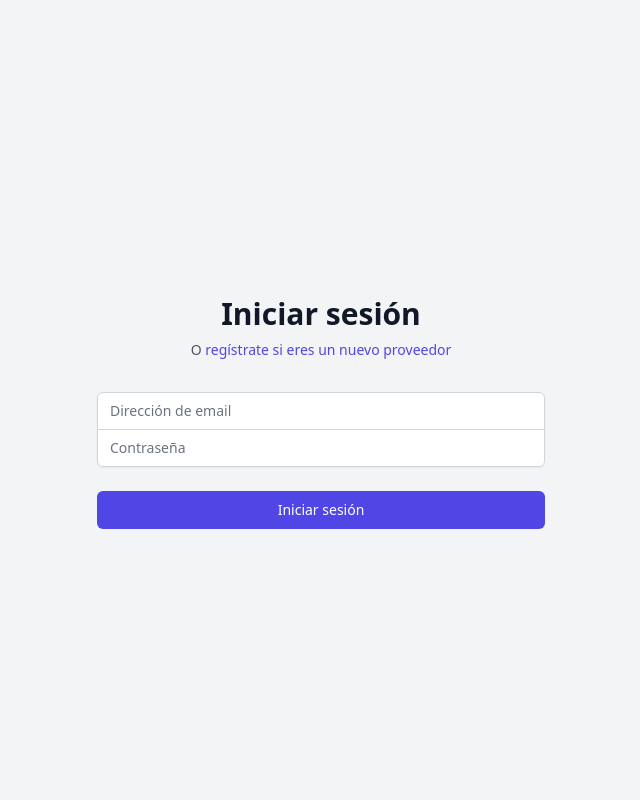
After one commit to davikormz/gestion-placas-web, a Flask app: page /login in a window 1280 px wide. The commit adds this page. Shown: the whole page, without its empty margins (319-959 px from the left). Run offline with Flask 3, Linux system fonts and the light colour scheme; some libraries are stand-ins or nearby versions.

Commit message:
Implementa autenticación, registro y filtrado de proveedores

```diff
--- a/app.py
+++ b/app.py
@@ -1,8 +1,21 @@
 import os
 import pymysql
-from flask import Flask, render_template, jsonify, request
+# importaciones para login y seguridad
+from flask import Flask, render_template, jsonify, request, flash, redirect, url_for
+from flask_login import LoginManager, UserMixin, login_user, logout_user, login_required, current_user
+from werkzeug.security import generate_password_hash, check_password_hash
 
 app = Flask(__name__)
+
+# --- Clave Secreta ---
+app.config['SECRET_KEY'] = os.environ.get('SECRET_KEY', 'clave-secreta-para-desarrollo-local')
+
+# --- Configuración de Flask-Login ---
+login_manager = LoginManager()
+login_manager.init_app(app)
+login_manager.login_view = 'login'
+login_manager.login_message = 'Por favor, inicia sesión para ver esta página.'
+login_manager.login_message_category = 'info'
 
 def get_db_connection():
     return pymysql.connect(
@@ -14,25 +27,61 @@ def get_db_connection():
         cursorclass=pymysql.cursors.DictCursor
     )
 
+# --- Clase de Usuario para Flask-Login ---
+class Proveedor(UserMixin):
+    def __init__(self, id, email, password_hash):
+        self.id = id
+        self.email = email
+        self.password_hash = password_hash
+
+    def get_id(self):
+        return self.id
+
+# --- "Cargador de Usuario" para Flask-Login ---
+@login_manager.user_loader
+def load_user(user_id):
+    conn = get_db_connection()
+    with conn.cursor() as cursor:
+        cursor.execute("SELECT * FROM proveedores WHERE id = %s", (user_id,))
+        user_data = cursor.fetchone()
+    conn.close()
+
+    if user_data:
+        return Proveedor(id=user_data['id'], email=user_data['email'], password_hash=user_data['password_hash'])
+
+    return None
+
+# --- Tus rutas existentes (Completas y Protegidas) ---
+
 @app.route('/')
+@login_required
 def index():
     return render_template('envios.html')
 
 @app.route('/api/placas')
+@login_required
 def get_placas():
     conn = get_db_connection()
     with conn.cursor() as cursor:
-        cursor.execute("SELECT * FROM placas")
+        # ---- MODIFICADO ----
+        # Filtramos por el email del usuario logueado
+        # (Asumiendo que 'placas' también tiene una columna 'destinatario')
+        cursor.execute("SELECT * FROM placas WHERE destinatario = %s", (current_user.email,))
         placas = cursor.fetchall()
     conn.close()
     return jsonify(placas)
 
 @app.route('/api/placas_con_costos')
+@login_required
 def get_placas_con_costos():
     conn = get_db_connection()
     with conn.cursor() as cursor:
-        cursor.execute("SELECT * FROM placas")
+        # ---- MODIFICADO ----
+        # Filtramos 'placas' por el email del usuario logueado
+        cursor.execute("SELECT * FROM placas WHERE destinatario = %s", (current_user.email,))
         placas = cursor.fetchall()
+
+        # 'costos' parece ser una tabla genérica, así que la traemos completa
         cursor.execute("SELECT * FROM costos")
         costos = cursor.fetchall()
     conn.close()
@@ -62,39 +111,114 @@ def get_placas_con_costos():
     return jsonify(result)
 
 @app.route('/api/costos')
+@login_required
 def get_costos():
     conn = get_db_connection()
     with conn.cursor() as cursor:
-        cursor.execute("SELECT * FROM costos")
+        cursor.execute("SELECT * FROM costos") # Esta tabla es genérica, sin filtro
         costos = cursor.fetchall()
     conn.close()
     return jsonify(costos)
 
 @app.route('/api/envios')
+@login_required
 def get_envios():
     conn = get_db_connection()
     with conn.cursor() as cursor:
-        cursor.execute("SELECT * FROM envios")
+        # ---- MODIFICADO ----
+        # ¡Esta es la modificación clave para 'envios.html'!
+        # Solo trae los envíos cuyo 'destinatario' es el email del usuario logueado
+        cursor.execute("SELECT * FROM envios WHERE destinatario = %s", (current_user.email,))
         envios = cursor.fetchall()
     conn.close()
     return jsonify(envios)
 
 @app.route('/envios')
+@login_required
 def envios_page():
     return render_template('envios.html')
 
 @app.route('/api/papeles')
+@login_required
 def get_papeles():
     conn = get_db_connection()
     with conn.cursor() as cursor:
-        cursor.execute("SELECT * FROM papeles")
+        cursor.execute("SELECT * FROM papeles") # Esta tabla es genérica, sin filtro
         papeles = cursor.fetchall()
     conn.close()
     return jsonify(papeles)
 
 @app.route('/cotizacion')
+@login_required
 def cotizacion_page():
     return render_template('cotizacion.html')
 
+# --- NUEVAS RUTAS DE AUTENTICACIÓN ---
+
+@app.route('/login', methods=['GET', 'POST'])
+def login():
+    if current_user.is_authenticated:
+        return redirect(url_for('envios_page'))
+
+    if request.method == 'POST':
+        email = request.form['email']
+        password = request.form['password']
+
+        conn = get_db_connection()
+        with conn.cursor() as cursor:
+            cursor.execute("SELECT * FROM proveedores WHERE email = %s", (email,))
+            user_data = cursor.fetchone()
+        conn.close()
+
+        if user_data:
+            proveedor_obj = Proveedor(id=user_data['id'], email=user_data['email'], password_hash=user_data['password_hash'])
+            if check_password_hash(proveedor_obj.password_hash, password):
+                login_user(proveedor_obj)
+                flash('Inicio de sesión exitoso.', 'success')
+                next_page = request.args.get('next')
+                return redirect(next_page or url_for('envios_page'))
+
+        flash('Email o contraseña incorrectos. Intenta de nuevo.', 'danger')
+
+    return render_template('login.html')
+
+@app.route('/logout')
+@login_required
+def logout():
+    logout_user()
+    flash('Has cerrado sesión.', 'info')
+    return redirect(url_for('login'))
+
+@app.route('/register', methods=['GET', 'POST'])
+def register():
+    if current_user.is_authenticated:
+        return redirect(url_for('envios_page'))
+
+    if request.method == 'POST':
+        email = request.form['email']
+        password = request.form['password']
+
+        conn = get_db_connection()
+        with conn.cursor() as cursor:
+            cursor.execute("SELECT * FROM proveedores WHERE email = %s", (email,))
+            existing_user = cursor.fetchone()
+
+            if existing_user:
+                flash('Ese email ya está registrado. Por favor, inicia sesión.', 'warning')
+                return redirect(url_for('login'))
+
+            hashed_password = generate_password_hash(password)
+            cursor.execute("INSERT INTO proveedores (email, password_hash) VALUES (%s, %s)",
+                           (email, hashed_password))
+            conn.commit()
+
+        conn.close()
+
+        flash('¡Registro exitoso! Ahora puedes iniciar sesión.', 'success')
+        return redirect(url_for('login'))
+
+    return render_template('register.html')
+
+
 if __name__ == '__main__':
     app.run(host='0.0.0.0', port=5000, debug=False)
--- a/requirements.txt
+++ b/requirements.txt
@@ -4,3 +4,4 @@ mysql-connector-python==9.2.0
 Jinja2
 Requests
 gunicorn
+Flask-Login
--- /dev/null
+++ b/templates/base.html
@@ -0,0 +1,40 @@
+<!DOCTYPE html>
+<html lang="es">
+<head>
+    <meta charset="UTF-8">
+    <meta name="viewport" content="width=device-width, initial-scale=1.0">
+    <title>Gestión de Proveedores</title>
+    <!-- Cargar Tailwind CSS para un diseño limpio -->
+    <script src="https://cdn.tailwindcss.com"></script>
+    <style>
+        /* Estilos simples para las alertas de 'flash' */
+        .alert-success { background-color: #d4edda; color: #155724; padding: 0.75rem; border: 1px solid #c3e6cb; border-radius: 0.25rem; margin-bottom: 1rem; }
+        .alert-danger { background-color: #f8d7da; color: #721c24; padding: 0.75rem; border: 1px solid #f5c6cb; border-radius: 0.25rem; margin-bottom: 1rem; }
+        .alert-info { background-color: #d1ecf1; color: #0c5460; padding: 0.75rem; border: 1px solid #bee5eb; border-radius: 0.25rem; margin-bottom: 1rem; }
+        .alert-warning { background-color: #fff3cd; color: #856404; padding: 0.75rem; border: 1px solid #ffeeba; border-radius: 0.25rem; margin-bottom: 1rem; }
+    </style>
+</head>
+<body class="bg-gray-100 font-sans antialiased">
+    <div class="min-h-screen flex items-center justify-center py-12 px-4 sm:px-6 lg:px-8">
+        <div class="max-w-md w-full space-y-8">
+
+            <!-- Bloque para mostrar mensajes 'flash' de Flask -->
+            {% with messages = get_flashed_messages(with_categories=true) %}
+                {% if messages %}
+                <div class="flashes">
+                    {% for category, message in messages %}
+                    <div class="alert-{{ category }}" role="alert">
+                        {{ message }}
+                    </div>
+                    {% endfor %}
+                </div>
+                {% endif %}
+            {% endwith %}
+
+            <!-- El contenido de las páginas (login, register) irá aquí -->
+            {% block content %}{% endblock %}
+
+        </div>
+    </div>
+</body>
+</html>
--- /dev/null
+++ b/templates/login.html
@@ -0,0 +1,41 @@
+{% extends "base.html" %}
+
+{% block content %}
+<div>
+    <!-- Aquí puedes poner tu logo si quieres -->
+    <!-- <img class="mx-auto h-12 w-auto" src="{{ url_for('static', filename='img/logo_negro_y_blanco.png') }}" alt="Logo"> -->
+    <h2 class="mt-6 text-center text-3xl font-extrabold text-gray-900">
+        Iniciar sesión
+    </h2>
+    <p class="mt-2 text-center text-sm text-gray-600">
+        O
+        <a href="{{ url_for('register') }}" class="font-medium text-indigo-600 hover:text-indigo-500">
+            regístrate si eres un nuevo proveedor
+        </a>
+    </p>
+</div>
+<form class="mt-8 space-y-6" action="{{ url_for('login') }}" method="POST">
+    <input type="hidden" name="csrf_token" value="{{ csrf_token() if csrf_token else '' }}">
+    <div class="rounded-md shadow-sm -space-y-px">
+        <div>
+            <label for="email" class="sr-only">Email</label>
+            <input id="email" name="email" type="email" autocomplete="email" required
+                class="appearance-none rounded-none relative block w-full px-3 py-2 border border-gray-300 placeholder-gray-500 text-gray-900 rounded-t-md focus:outline-none focus:ring-indigo-500 focus:border-indigo-500 focus:z-10 sm:text-sm"
+                placeholder="Dirección de email">
+        </div>
+        <div>
+            <label for="password" class="sr-only">Contraseña</label>
+            <input id="password" name="password" type="password" autocomplete="current-password" required
+                class="appearance-none rounded-none relative block w-full px-3 py-2 border border-gray-300 placeholder-gray-500 text-gray-900 rounded-b-md focus:outline-none focus:ring-indigo-500 focus:border-indigo-500 focus:z-10 sm:text-sm"
+                placeholder="Contraseña">
+        </div>
+    </div>
+
+    <div>
+        <button type="submit"
+            class="group relative w-full flex justify-center py-2 px-4 border border-transparent text-sm font-medium rounded-md text-white bg-indigo-600 hover:bg-indigo-700 focus:outline-none focus:ring-2 focus:ring-offset-2 focus:ring-indigo-500">
+            Iniciar sesión
+        </button>
+    </div>
+</form>
+{% endblock %}
```
Also changed, not shown: templates/envios.html (+20 -0 lines), templates/register.html (added, +39 -0 lines).
